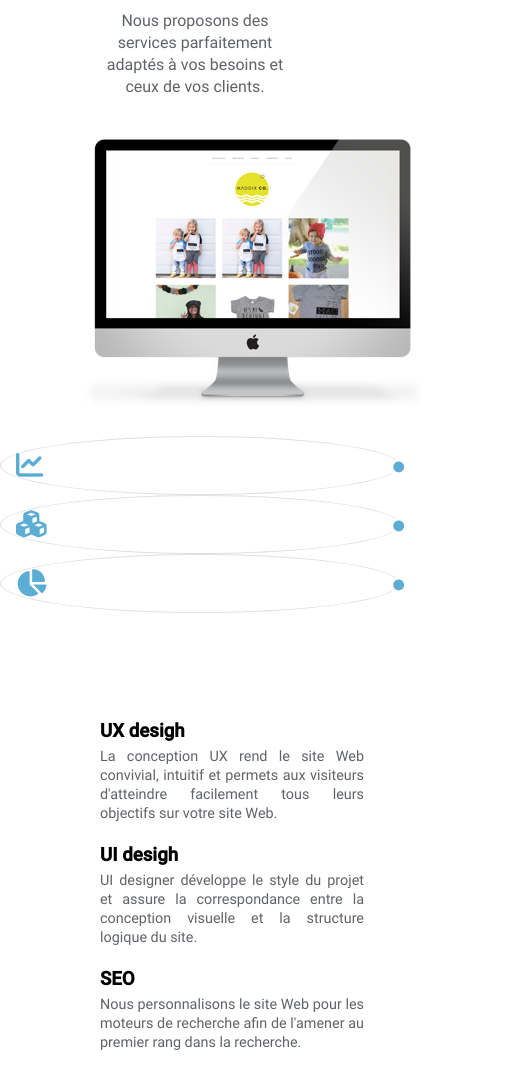
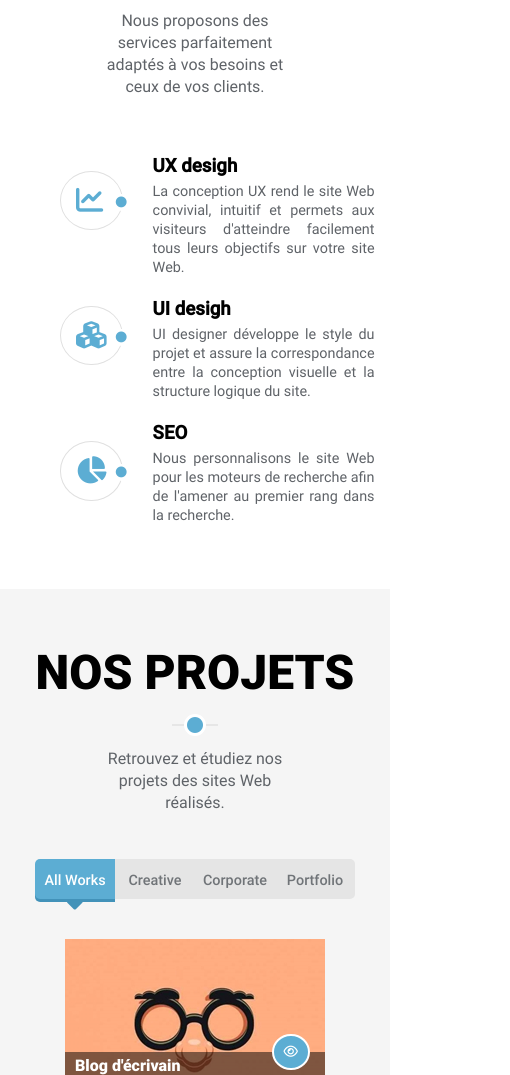
Before and after one commit to MargaritaSav/WebAgency, a plain HTML site: page index.html in a window 390 px wide. Shown: the part 505-1580 px from the top of the page, 510 px wide, since content can reach past the window. Drawn offline with Linux system fonts and the light colour scheme.

Commit message:
améloiré

```diff
--- a/index.html
+++ b/index.html
@@ -53,12 +53,14 @@
 
 			<div id="services_2">
 				<div id="servicesimg"><img src="images/main-feature.png" alt="image d'ordinateur"></div>
-				<div id="listpoint">
+
+
+					<aside>
 						<div id="icones"><i class="fas fa-chart-line" id="chartline"><i class="fas fa-circle"></i></i>
 						<i class="fas fa-cubes" id="cubes"><i class="fas fa-circle"></i></i>
 							<i class="fas fa-chart-pie" id="diagram"><i class="fas fa-circle"></i></i>
 					</div>
-					<aside>
+						<div id="listpoint">
 							<ul>
 								<li> <h3>UX desigh</h3>
 									<p> La conception UX rend le site Web convivial, intuitif et permets aux visiteurs d'atteindre facilement tous leurs objectifs sur votre site Web. </p>
@@ -70,8 +72,9 @@
 									<p> Nous personnalisons le site Web pour les moteurs de recherche afin de l'amener au premier rang dans la recherche. </p>
 								</li>
 							</ul>
+						</div>
 					</aside>
-				</div>
+
 			</div>
 		</section>
 
--- a/media_queries.css
+++ b/media_queries.css
@@ -58,6 +58,12 @@
 		display: none;
 	}
 
+	#servicesimg
+
+	{
+		width: 100%;
+	}
+
 	#services img
 	{
 		padding-left: 0;
@@ -65,7 +71,7 @@
 
 	#servicesimg
 	{
-		margin: auto;
+		text-align: center;
 	}
 
 	#services_2
@@ -110,7 +116,6 @@
 	header li
 	{
 	    padding-top: 3px;
-	    margin-top: -10px;
 	}
 
 	header li:hover
@@ -158,9 +163,8 @@
 	}
 
 	#servicesimg
-
 	{
-		width: 100%
+		display: none;
 	}
 
 	#block_images
@@ -174,6 +178,11 @@
 	    margin-bottom: 0;
 	}
 
+	aside
+
+	{
+		margin-top: 20px;
+	}
 
 	iframe
 	{
@@ -186,7 +195,7 @@
 	    top: 25px;
 	    right: 0;
 	    margin: auto;
-	    padding-left: 0;
+	    padding-left: 10px;
 	}
 
 	#blue_layer
```
Lines whose indentation alone changed are shown as unchanged.
